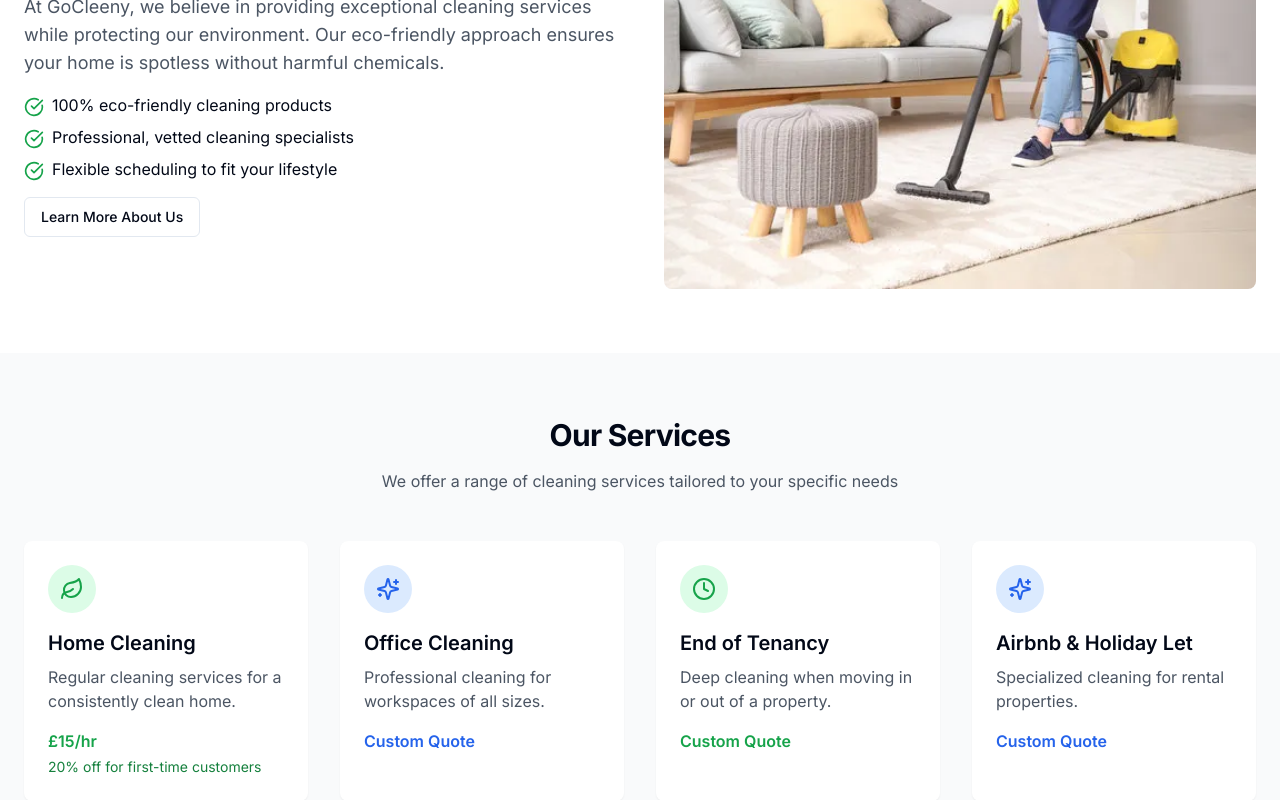
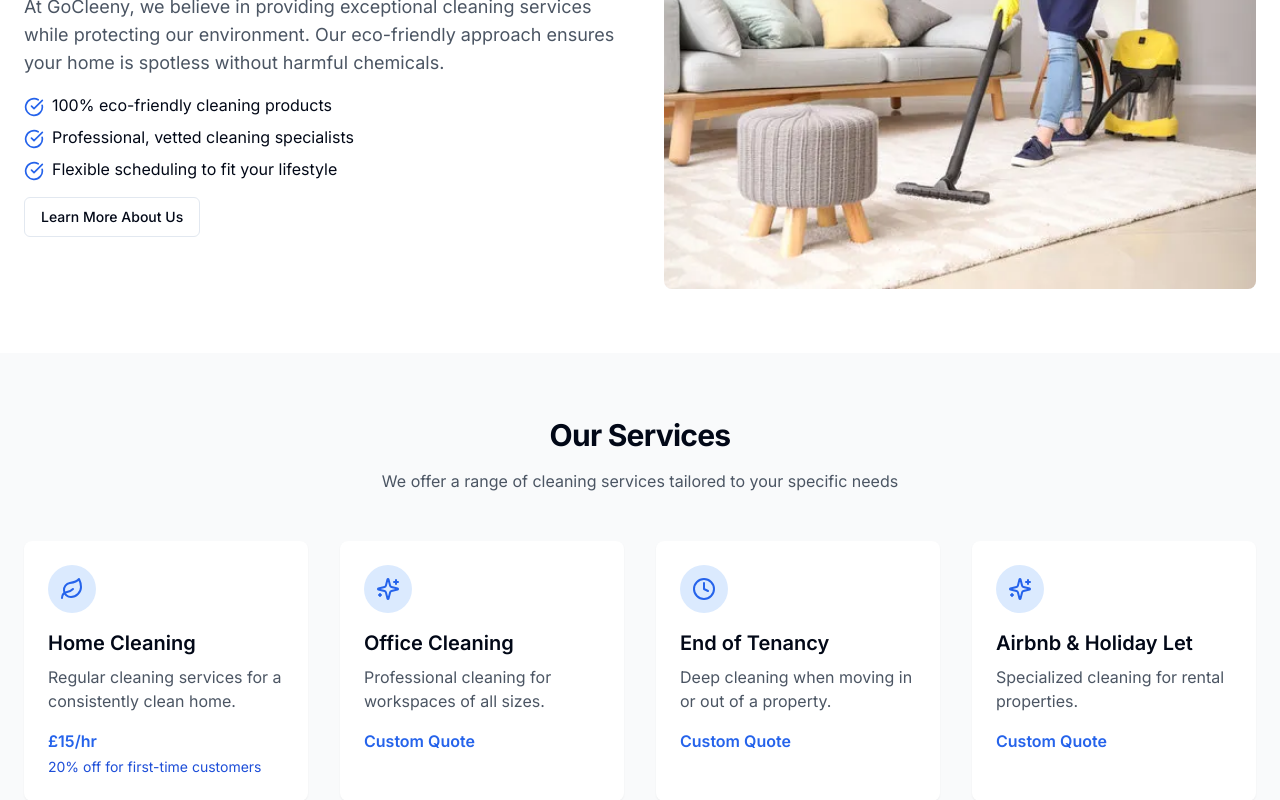
Before and after one commit to Bibekksah/gocleeny, a Next.js app: page / in a window 1280 px wide. Shown: the part 880-1680 px from the top of the page. Built offline with nearby package versions, Linux system fonts and the light colour scheme.

Commit message:
Update page.tsx
color change green to blue

Signed-off-by: eTac <137216341+Chudaraj-Kushwaha@users.noreply.github.com>

```diff
--- a/app/page.tsx
+++ b/app/page.tsx
@@ -44,15 +44,15 @@ export default function Home() {
               </p>
               <div className="space-y-2">
                 <div className="flex items-start gap-2">
-                  <CheckCircle className="h-5 w-5 text-green-600 mt-1 flex-shrink-0" />
+                  <CheckCircle className="h-5 w-5 text-blue-600 mt-1 flex-shrink-0" />
                   <p>100% eco-friendly cleaning products</p>
                 </div>
                 <div className="flex items-start gap-2">
-                  <CheckCircle className="h-5 w-5 text-green-600 mt-1 flex-shrink-0" />
+                  <CheckCircle className="h-5 w-5 text-blue-600 mt-1 flex-shrink-0" />
                   <p>Professional, vetted cleaning specialists</p>
                 </div>
                 <div className="flex items-start gap-2">
-                  <CheckCircle className="h-5 w-5 text-green-600 mt-1 flex-shrink-0" />
+                  <CheckCircle className="h-5 w-5 text-blue-600 mt-1 flex-shrink-0" />
                   <p>Flexible scheduling to fit your lifestyle</p>
                 </div>
               </div>
@@ -83,13 +83,13 @@ export default function Home() {
           </div>
           <div className="grid gap-8 md:grid-cols-2 lg:grid-cols-4">
             <div className="bg-white p-6 rounded-lg shadow-sm hover:shadow-md transition-shadow">
-              <div className="h-12 w-12 bg-green-100 rounded-full flex items-center justify-center mb-4">
-                <Leaf className="h-6 w-6 text-green-600" />
+              <div className="h-12 w-12 bg-blue-100 rounded-full flex items-center justify-center mb-4">
+                <Leaf className="h-6 w-6 text-blue-600" />
               </div>
               <h3 className="text-xl font-semibold mb-2">Home Cleaning</h3>
               <p className="text-gray-600 mb-4">Regular cleaning services for a consistently clean home.</p>
-              <p className="text-green-600 font-semibold">£15/hr</p>
-              <p className="text-sm text-green-700 mt-1">20% off for first-time customers</p>
+              <p className="text-blue-600 font-semibold">£15/hr</p>
+              <p className="text-sm text-blue-700 mt-1">20% off for first-time customers</p>
             </div>
             <div className="bg-white p-6 rounded-lg shadow-sm hover:shadow-md transition-shadow">
               <div className="h-12 w-12 bg-blue-100 rounded-full flex items-center justify-center mb-4">
@@ -100,12 +100,12 @@ export default function Home() {
               <p className="text-blue-600 font-semibold">Custom Quote</p>
             </div>
             <div className="bg-white p-6 rounded-lg shadow-sm hover:shadow-md transition-shadow">
-              <div className="h-12 w-12 bg-green-100 rounded-full flex items-center justify-center mb-4">
-                <Clock className="h-6 w-6 text-green-600" />
+              <div className="h-12 w-12 bg-blue-100 rounded-full flex items-center justify-center mb-4">
+                <Clock className="h-6 w-6 text-blue-600" />
               </div>
               <h3 className="text-xl font-semibold mb-2">End of Tenancy</h3>
               <p className="text-gray-600 mb-4">Deep cleaning when moving in or out of a property.</p>
-              <p className="text-green-600 font-semibold">Custom Quote</p>
+              <p className="text-blue-600 font-semibold">Custom Quote</p>
             </div>
             <div className="bg-white p-6 rounded-lg shadow-sm hover:shadow-md transition-shadow">
               <div className="h-12 w-12 bg-blue-100 rounded-full flex items-center justify-center mb-4">
@@ -133,7 +133,7 @@ export default function Home() {
           <p className="text-xl mb-8 max-w-[800px] mx-auto">
             Book your eco-friendly cleaning service today and enjoy a spotless home without harming the environment.
           </p>
-          <Button size="lg" variant="outline" className="bg-white text-green-600 hover:bg-gray-100">
+          <Button size="lg" variant="outline" className="bg-white text-blue-600 hover:bg-gray-100">
             <Link href="/booking" className="flex items-center gap-2">
               Book Now <ArrowRight className="h-4 w-4" />
             </Link>
```
